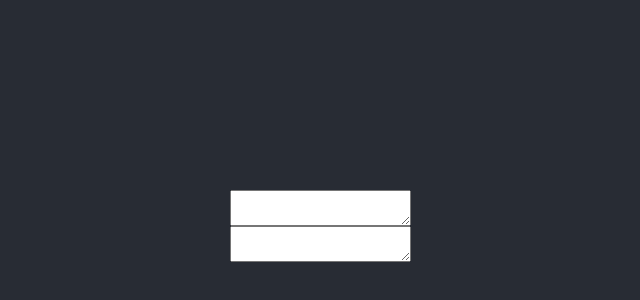
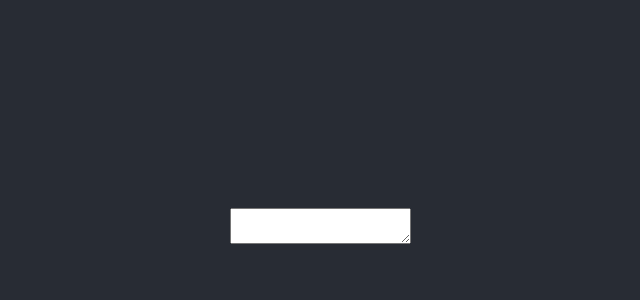
Before and after one commit to rkh-leung/fcc-markdown-previewer, a React (Create React App) app: page / in a window 1280 px wide. Shown: the part 174-474 px from the top of the page, without its empty margins (320-960 px from the left). Built offline with nearby package versions, Linux system fonts and the light colour scheme.

Commit message:
add: preview functional component

```diff
--- a/src/App.js
+++ b/src/App.js
@@ -1,12 +1,13 @@
 import './App.css'
 import { Editor } from './components/editor'
+import { Preview } from './components/preview'
 
 function App() {
   return (
     <div className='App'>
       <header className='App-header'>
         <Editor />
-        <textarea id={'editor'} />
+        <Preview />
         <div id={'preview'} />
       </header>
     </div>
--- /dev/null
+++ b/src/components/preview.jsx
@@ -0,0 +1,5 @@
+import React from 'react'
+
+export const Preview = () => (
+    <div id={'preview'} />
+)
```
